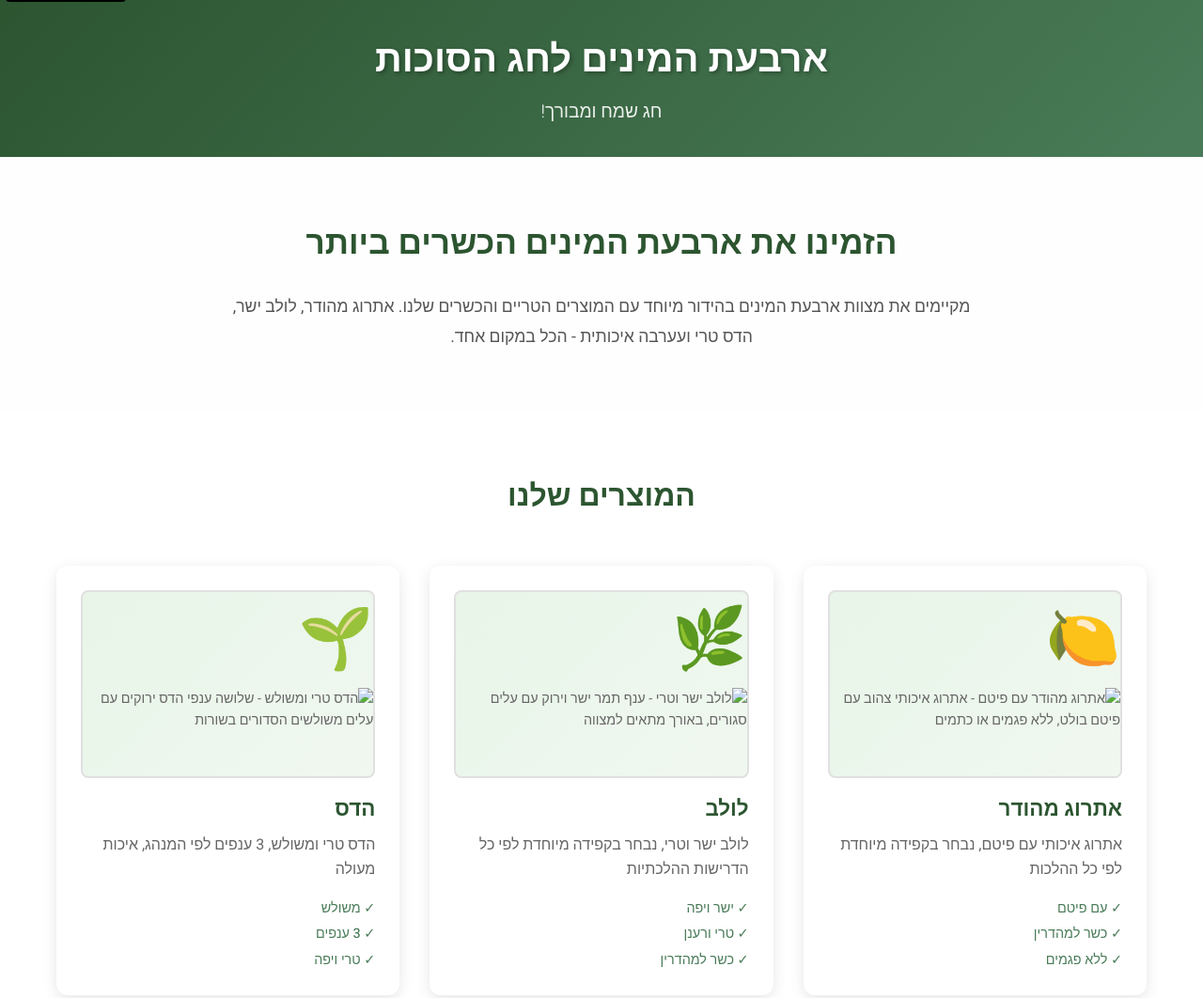
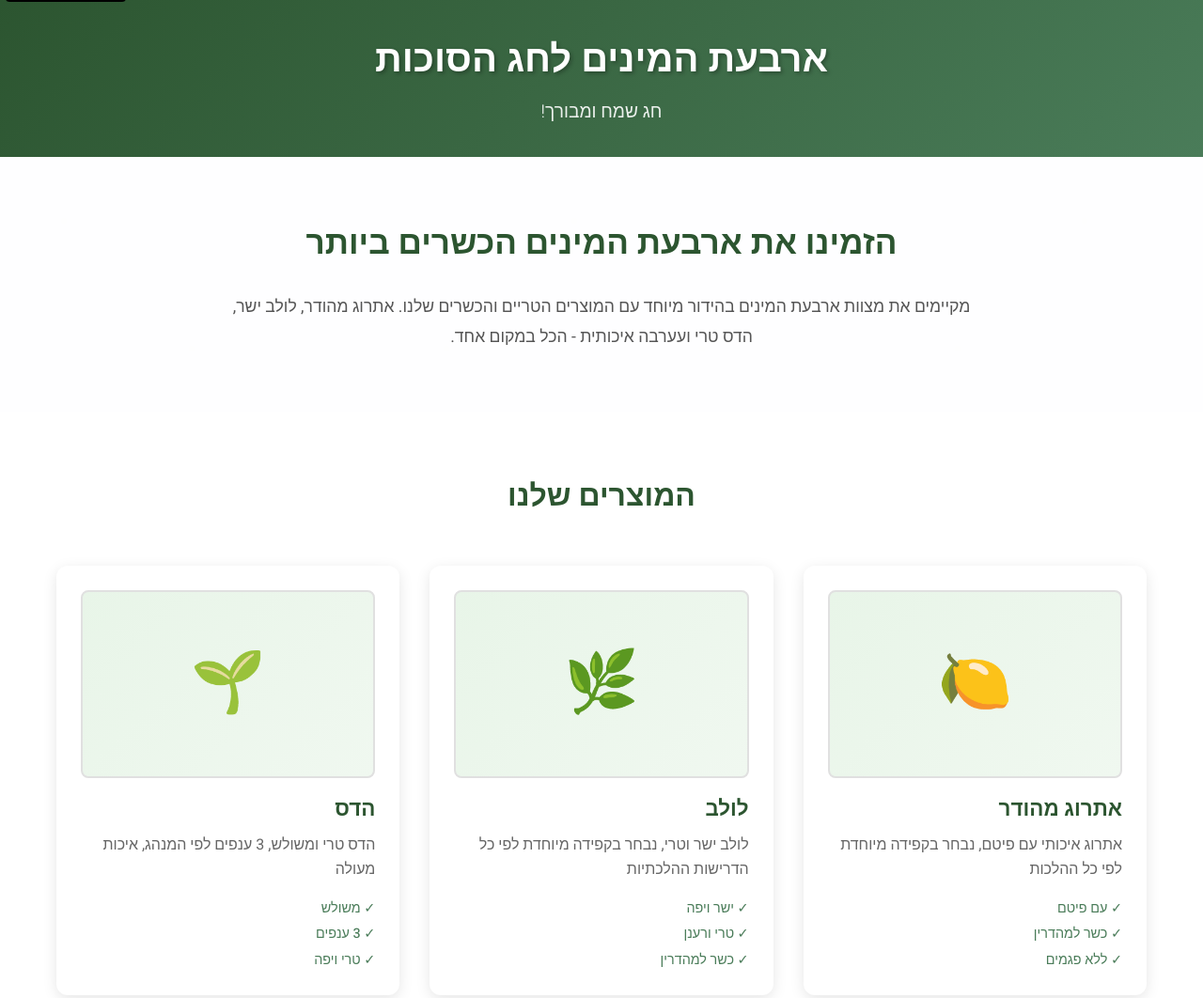
Before and after one commit to xlokox/4-minim---harvot-adarom, a plain HTML site: page index.html in a window 1280 px wide. Shown: the top 1062 px of the page at 94% size. Drawn offline with Linux system fonts and the light colour scheme.

Commit message:
Replace missing images with emoji placeholders
✅ Fixed:
- Replaced broken image links with emoji placeholders
- Added CSS styling for placeholders
- Prevents 404 errors on image loading
- Maintains visual appeal with emojis

🎨 Visual improvements:
- 🍋 Etrog placeholder
- 🌿 Lulav placeholder
- 🌱 Hadas placeholder
- 🍃 Arava placeholder

```diff
--- a/index.html
+++ b/index.html
@@ -39,7 +39,7 @@
 
                 <div class="products-grid">
                     <article class="product-card">
-                        <img src="images/etrog.jpg" alt="אתרוג מהודר עם פיטם - אתרוג איכותי צהוב עם פיטם בולט, ללא פגמים או כתמים" class="product-image" loading="lazy">
+                        <div class="product-image-placeholder">🍋</div>
                         <h3>אתרוג מהודר</h3>
                         <p>אתרוג איכותי עם פיטם, נבחר בקפידה מיוחדת לפי כל ההלכות</p>
                         <div class="product-features">
@@ -50,7 +50,7 @@
                     </article>
 
                     <article class="product-card">
-                        <img src="images/lulav.jpg" alt="לולב ישר וטרי - ענף תמר ישר וירוק עם עלים סגורים, באורך מתאים למצווה" class="product-image" loading="lazy">
+                        <div class="product-image-placeholder">🌿</div>
                         <h3>לולב</h3>
                         <p>לולב ישר וטרי, נבחר בקפידה מיוחדת לפי כל הדרישות ההלכתיות</p>
                         <div class="product-features">
@@ -61,7 +61,7 @@
                     </article>
 
                     <article class="product-card">
-                        <img src="images/hadas.jpg" alt="הדס טרי ומשולש - שלושה ענפי הדס ירוקים עם עלים משולשים הסדורים בשורות" class="product-image" loading="lazy">
+                        <div class="product-image-placeholder">🌱</div>
                         <h3>הדס</h3>
                         <p>הדס טרי ומשולש, 3 ענפים לפי המנהג, איכות מעולה</p>
                         <div class="product-features">
@@ -72,7 +72,7 @@
                     </article>
 
                     <article class="product-card">
-                        <img src="images/arava.jpg" alt="עערבה טריה ואיכותית - שני ענפי עערבה ירוקים עם עלים אליפטיים, נשמרים בקרירות לשמירת הטריות" class="product-image" loading="lazy">
+                        <div class="product-image-placeholder">🍃</div>
                         <h3>עערבה</h3>
                         <p>עערבה טריה ואיכותית, 2 ענפים לפי המנהג, נשמרת בקרירות</p>
                         <div class="product-features">
--- a/styles.css
+++ b/styles.css
@@ -166,6 +166,24 @@ header h1 {
     content: "🍃";
     font-size: 4rem;
     display: block;
+}
+
+.product-image-placeholder {
+    width: 100%;
+    height: 200px;
+    display: flex;
+    align-items: center;
+    justify-content: center;
+    background: linear-gradient(135deg, #e8f5e8 0%, #f0f8f0 100%);
+    border-radius: 8px;
+    margin-bottom: 1rem;
+    font-size: 4rem;
+    border: 2px solid #e0e0e0;
+    transition: border-color 0.3s ease;
+}
+
+.product-image-placeholder:hover {
+    border-color: #4a7c59;
 }
 
 .product-card h3 {
```
